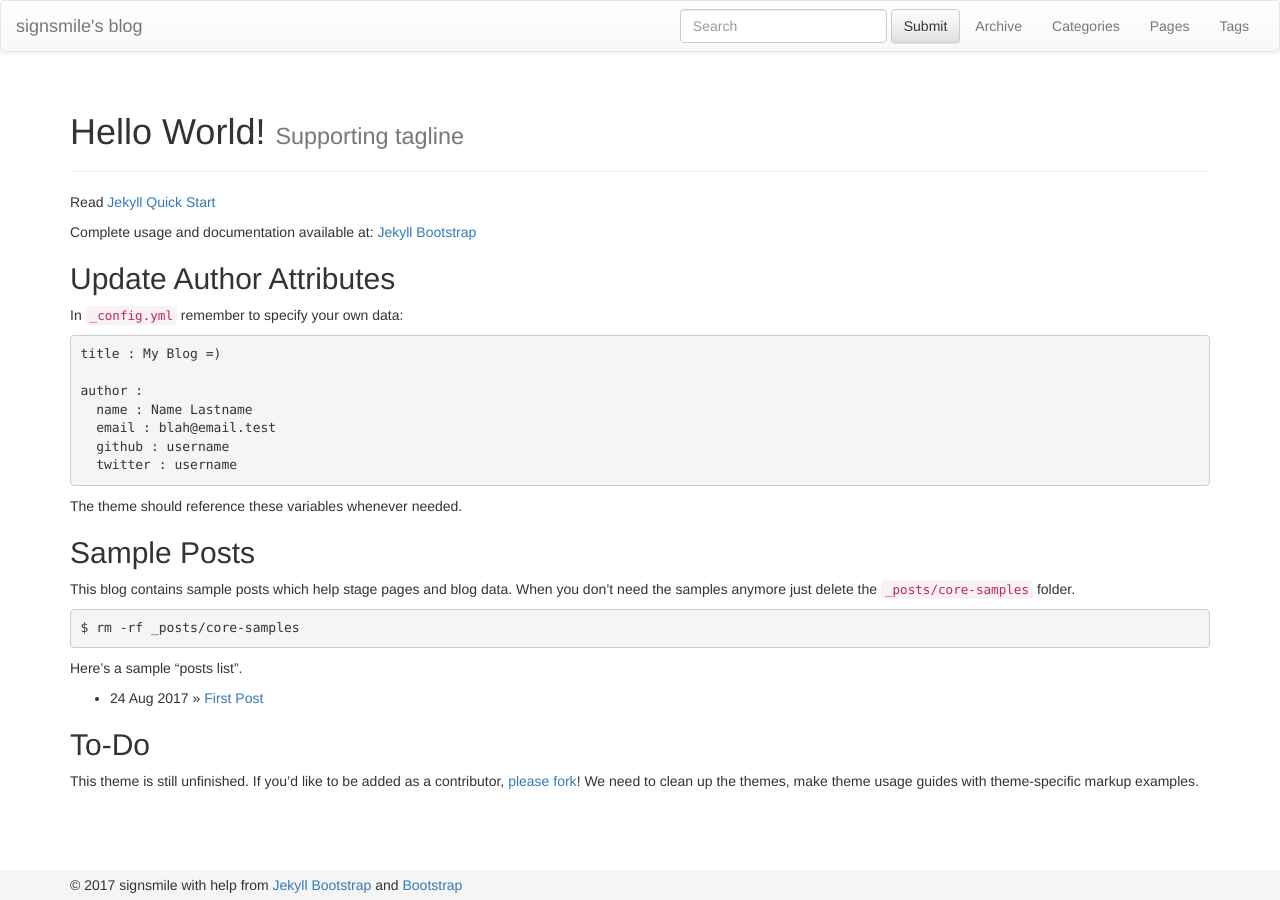
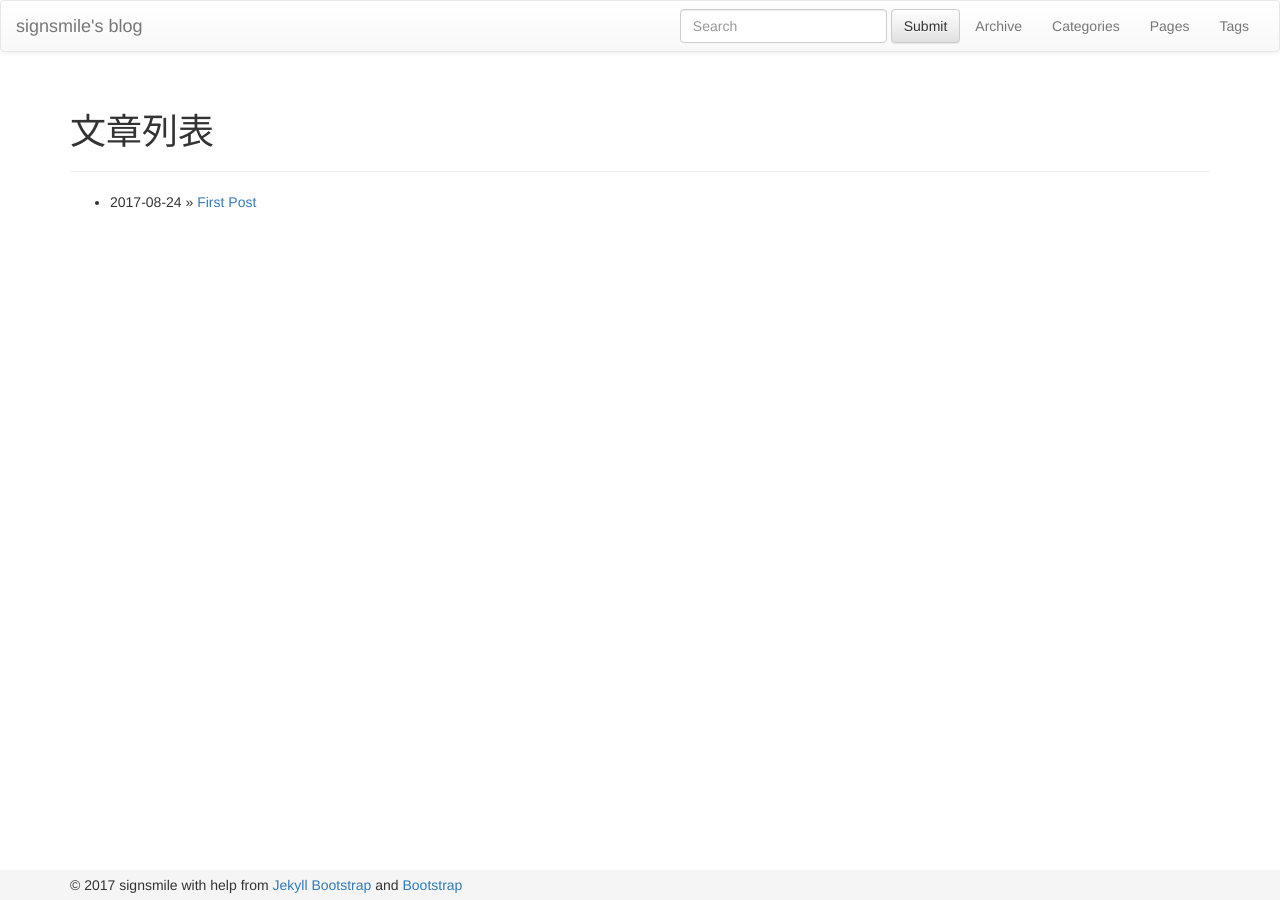
Before and after one commit to signsmile/signsmile.github.io, a Jekyll site: the page built from index.md, in a window 1280 px wide. Built offline with Jekyll 4.4.1, drawn with Linux system fonts in a browser that asks for light colours.

Commit message:
更新下首页

```diff
--- a/index.md
+++ b/index.md
@@ -1,44 +1,11 @@
 ---
 layout: page
-title: Hello World!
-tagline: Supporting tagline
+title: 文章列表
 ---
 {% include JB/setup %}
 
-Read [Jekyll Quick Start](http://jekyllbootstrap.com/usage/jekyll-quick-start.html)
-
-Complete usage and documentation available at: [Jekyll Bootstrap](http://jekyllbootstrap.com)
-
-## Update Author Attributes
-
-In `_config.yml` remember to specify your own data:
-
-    title : My Blog =)
-
-    author :
-      name : Name Lastname
-      email : blah@email.test
-      github : username
-      twitter : username
-
-The theme should reference these variables whenever needed.
-
-## Sample Posts
-
-This blog contains sample posts which help stage pages and blog data.
-When you don't need the samples anymore just delete the `_posts/core-samples` folder.
-
-    $ rm -rf _posts/core-samples
-
-Here's a sample "posts list".
-
 <ul class="posts">
   {% for post in site.posts %}
-    <li><span>{{ post.date | date_to_string }}</span> &raquo; <a href="{{ BASE_PATH }}{{ post.url }}">{{ post.title }}</a></li>
+    <li><span>{{ post.date | date: "%Y-%m-%d" }}</span> &raquo; <a href="{{ BASE_PATH }}{{ post.url }}">{{ post.title }}</a></li>
   {% endfor %}
 </ul>
-
-## To-Do
-
-This theme is still unfinished. If you'd like to be added as a contributor, [please fork](http://github.com/plusjade/jekyll-bootstrap)!
-We need to clean up the themes, make theme usage guides with theme-specific markup examples.
```
